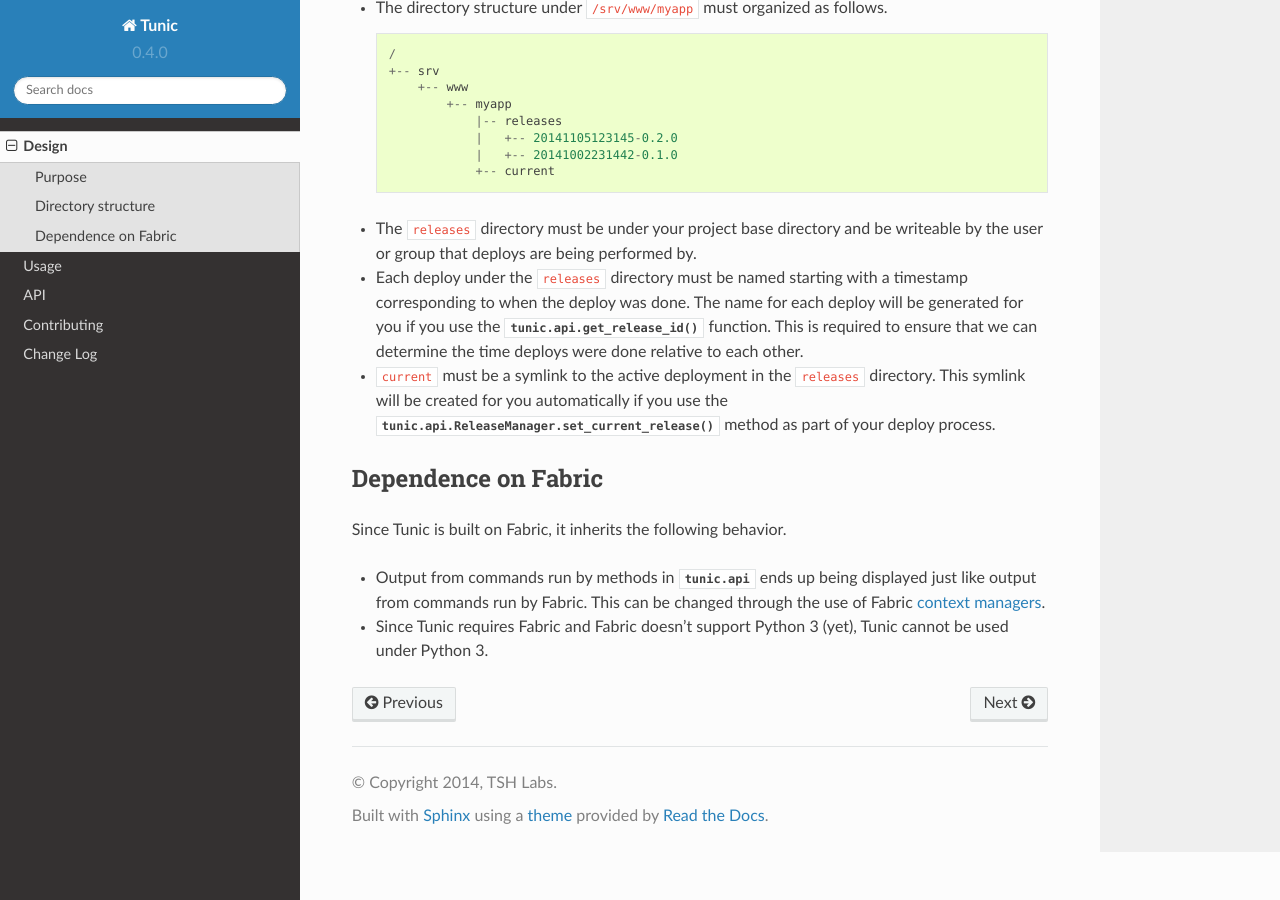
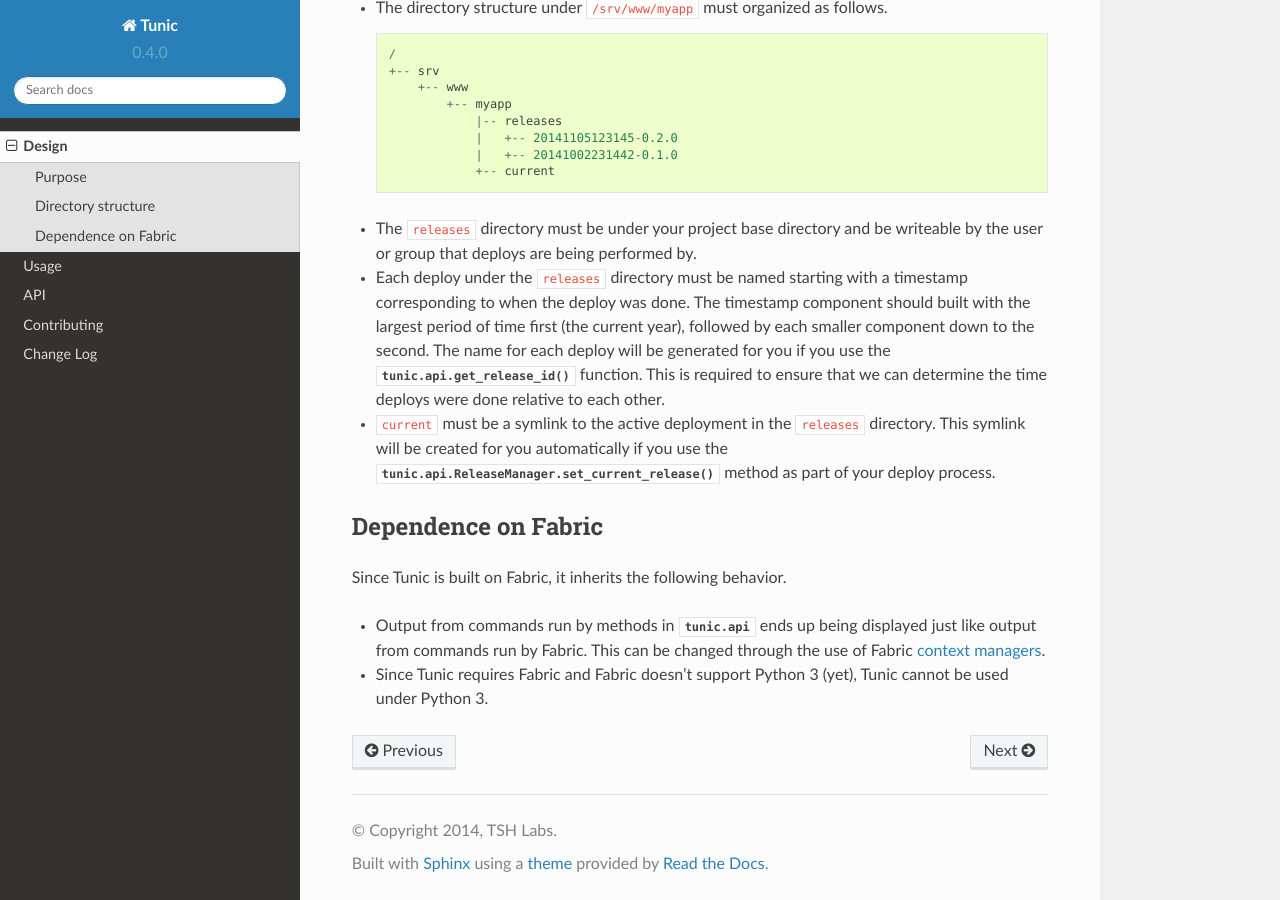
Before and after one commit to 56quarters/tunic, a Sphinx documentation site: the page built from doc/source/design.rst, in a window 1280 px wide and 900 px high, scrolled down 637 px. Built offline with Sphinx 7.4.7 and the Read the Docs theme 2.0.0, drawn with Linux system fonts in a browser that asks for light colours.

Commit message:
Clarify requirements for release IDs

```diff
--- a/doc/source/design.rst
+++ b/doc/source/design.rst
@@ -41,10 +41,12 @@
   writeable by the user or group that deploys are being performed by.
 
 * Each deploy under the ``releases`` directory must be named starting with a
-  timestamp corresponding to when the deploy was done. The name for each deploy
-  will be generated for you if you use the :func:`tunic.api.get_release_id`
-  function. This is required to ensure that we can determine the time deploys
-  were done relative to each other.
+  timestamp corresponding to when the deploy was done. The timestamp component
+  should built with the largest period of time first (the current year), followed
+  by each smaller component down to the second. The name for each deploy will be
+  generated for you if you use the :func:`tunic.api.get_release_id` function.
+  This is required to ensure that we can determine the time deploys were done
+  relative to each other.
 
 * ``current`` must be a symlink to the active deployment in the ``releases``
   directory. This symlink will be created for you automatically if you use the
```
